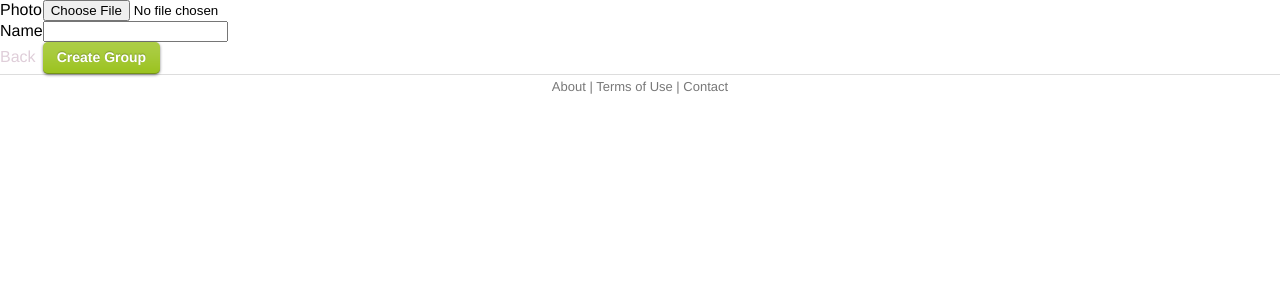
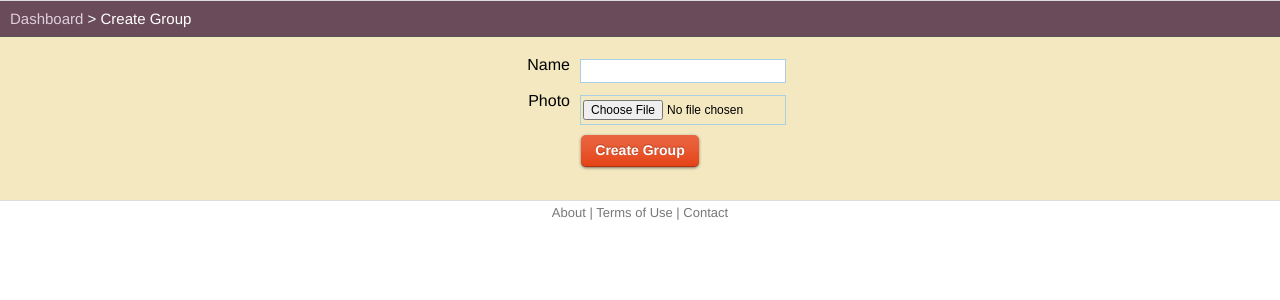
Before and after one commit to mponizil/LoCreep, a Django app: template templates/create-group.html in a window 1280 px wide. Shown: the part 45-345 px from the top of the page. Run offline with Django 3.2, Linux system fonts and the light colour scheme; the template is opened without the code that fills it, so the values that code supplies are empty; some libraries are stand-ins or nearby versions.

Commit message:
new create group style

```diff
--- a/templates/create-group.html
+++ b/templates/create-group.html
@@ -21,22 +21,38 @@ function save_group() {
 }
 </script>
 
-<form id="save_group" name="save_group" enctype="multipart/form-data">
-  <input type="hidden" name="phone" id="phone" value="{{ phone }}" />
-  <table>
-    <tr>
-      <td>Photo</td>
-      <td><input type="file" name="photo" /></td>
-    </tr>
-    <tr>
-      <td>Name</td>
-      <td><input type="text" name="name" id="name" /></td>
-    </tr>
-    <tr>
-      <td><a href="/dashboard">Back</a></td>
-      <td><a class="large green awesome" id="save_group_btn">Create Group</td>
-    </tr>
-  </table>
-</form>
+<div id="content">
+	<div class="dark_nav_bar">
+		<a href="/dashboard">Dashboard</a> > Create Group
+	</div>
+
+	<div id="blue_form">
+		<div id="stylized">
+			<form id="save_group" name="save_group">
+
+			  <input type="hidden" name="phone" id="phone" value="{{ phone }}" />
+
+				<div class="form_row">
+					<label>Name</label>
+					<input type="text" name="name" id="name" />
+				</div>
+
+				<div class="form_row">
+					<label>Photo</label>
+					<input type="file" name="profile_pic" id="profile_pic" />
+				</div>
+
+				<div class="form_row_for_btn">
+					<a class="large red awesome" id="save_group_btn">Create Group</a>
+				</div>
+
+				<!-- <button type="submit">Sign-up</button> -->
+				<div class="spacer"></div>
+				<br><br>
+			</form>
+		</div>
+	</div>
+
+</div>
 
 {% endblock %}
```
